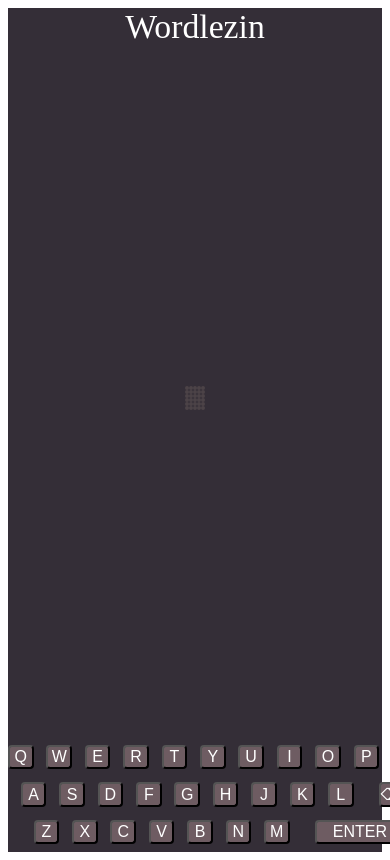
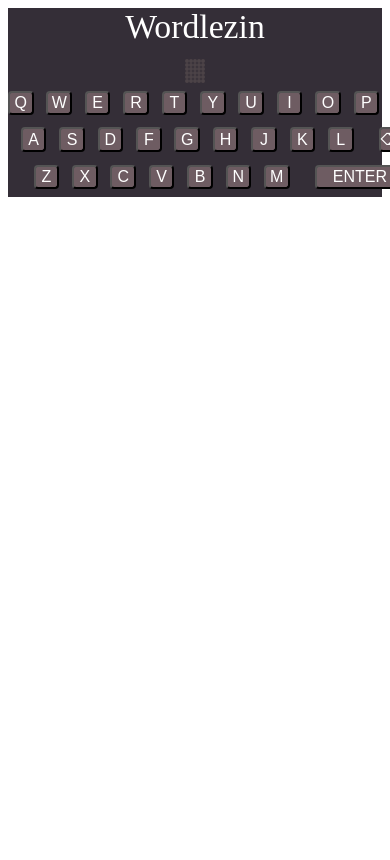
Before and after one commit to leotabosa/wordlezin, a Nuxt app: page / in a window 390 px wide. Built offline with nearby package versions, Linux system fonts and the light colour scheme.

Commit message:
fix(core): responsiveness

```diff
--- a/app.html
+++ b/app.html
@@ -27,12 +27,22 @@
         max-width: var(--max-size);
         margin: 0 auto;
         width: 100%;
+        height: 100%;
+      }
+
+      body > div {
+        height: 100%;
+      }
+
+      body > div > div {
+        height: 100%;
       }
 
       html {
         font-size: min(var(--max-size) / 100, 100vw/100);
         font-family: 'Roboto Mono', monospace;
         background-color: #342e37;
+        height: 100%;
       }
     </style>
     <link rel="preconnect" href="https://fonts.googleapis.com" />
--- a/components/WordleHome.vue
+++ b/components/WordleHome.vue
@@ -120,7 +120,7 @@ body {
   flex-direction: column;
   align-items: center;
   width: 100%;
-  height: 100vh;
+  height: 100%;
   background-color: #342e37;
 }
 </style>
```
